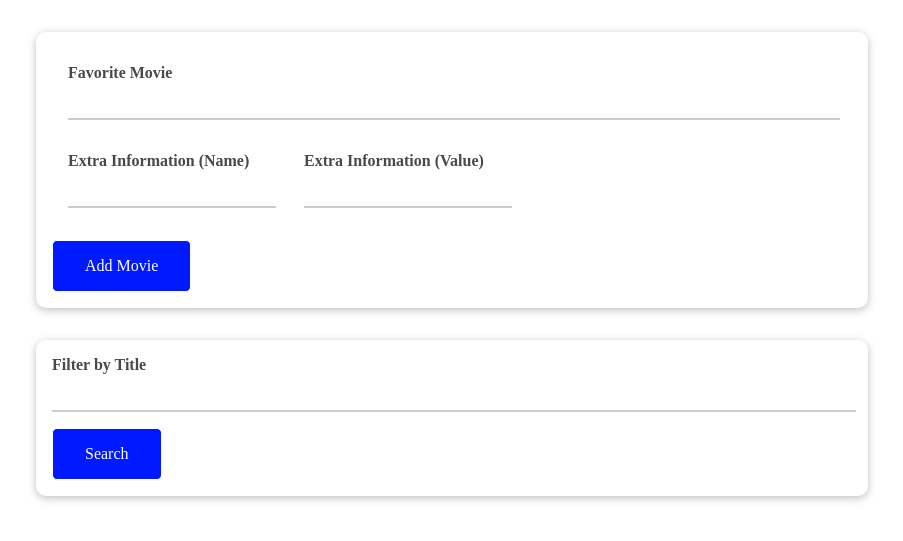
After one commit to SonuSRaj123/ManoRanjan, a Flask app: page /wish in a window 1280 px wide. The commit adds this page. Shown: the top 541 px of the page, without its empty margins (188-1091 px from the left). Run offline with Flask 2, Linux system fonts and the light colour scheme; parts of the project's set-up code (start-up, migrations or seed data) failed here and were passed over.

Commit message:
make it better

```diff
--- a/main.py
+++ b/main.py
@@ -42,6 +42,10 @@ def index():
 @app.route("/timeline")
 def timeline():
     return render_template('timeline.html')
+@app.route("/wish")
+def wish():
+    return render_template('wishlist.html')
+
 @app.route("/home")
 def home():
     suggestions = get_suggestions()
--- /dev/null
+++ b/static/wish.css
@@ -0,0 +1,79 @@
+label {
+    font-weight: bold;
+    display: block;
+    color: #494949;
+  }
+
+  input {
+    font: inherit;
+    border: none;
+    border-bottom: 2px solid #ccc;
+    color: #494949;
+    width: 100%;
+    display: block;
+    margin: 1rem 0;
+  }
+
+  input:focus {
+    outline: none;
+    border-color: #001aff;
+  }
+
+  button {
+    font: inherit;
+    border: 1px solid ;
+    color: white;
+    padding: 1rem 2rem;
+    border-radius: 5px;
+    background: #001aff;
+    cursor: pointer;
+  }
+
+  button:focus {
+    outline: none;
+  }
+
+  button:hover,
+  button:active {
+    background: #001aff;
+    border-color: #001aff;
+  }
+
+  .card {
+    padding: 1rem;
+    border-radius: 10px;
+    box-shadow: 0 2px 8px rgba(0, 0, 0, 0.26);
+  }
+
+  .inline-controls {
+    display: flex;
+  }
+
+  .control {
+    margin: 1rem;
+  }
+
+  #user-input,
+  #movie-list,
+  #filter {
+    width: 50rem;
+    max-width: 90%;
+    margin: 2rem auto;
+  }
+
+  #movie-list {
+    display: none;
+    list-style: none;
+    padding: 1rem;
+  }
+
+  #movie-list.visible {
+    display: block;
+  }
+
+  #movie-list li {
+    margin: 1rem;
+    color: #001aff;
+    font-weight: bold;
+    font-size: 1.5rem;
+  }
--- /dev/null
+++ b/static/wish.js
@@ -0,0 +1,81 @@
+const addMovieBtn = document.getElementById("add-movie-btn");
+const searchMovieBtn = document.getElementById("search-btn");
+const movies = [];
+
+// Default value of filtered if not exist is ""
+const renderMovies = (filter = "") => {
+  const movieList = document.getElementById("movie-list");
+
+  if (movies.length === 0) {
+    movieList.classList.remove("visible");
+    return;
+  } else {
+    movieList.classList.add("visible");
+  }
+
+  movieList.innerHTML = "";
+
+  // If filter is falsy filteredMovies equal all movies else equal to filter
+  const filteredMovies = !filter
+    ? movies
+    : movies.filter((movie) => {
+        return movie.info.title.includes(filter);
+      }
+    );
+
+  filteredMovies.forEach((movie) => {
+    const movieElement = document.createElement("li");
+    let text = movie.info.title + " - ";
+    // Output dynamic extraName
+    for (let key in movie.info) {
+      if (key !== "title") {
+        text += `${key}: ${movie.info[key]}`;
+      }
+    }
+    movieElement.textContent = text;
+    movieList.appendChild(movieElement);
+  });
+};
+
+const searchMovieHandler = () => {
+  const filteredValue = document.getElementById("filter-title").value;
+  renderMovies(filteredValue);
+};
+
+const addMovieHandler = () => {
+  const title = document.getElementById("title").value;
+  const extraName = document.getElementById("extra-name").value;
+  const extraValue = document.getElementById("extra-value").value;
+
+  if (
+    title.trim() === "" ||
+    extraName.trim() === "" ||
+    extraValue.trim() === ""
+  ) {
+    alert("Title, Extra name and Extra value should not be empty!");
+    return;
+  }
+
+  const newMovie = {
+    info: {
+      title: title,
+      // Use [] for dynamic extraName
+      [extraName]: extraValue,
+    },
+    id: Math.random(),
+  };
+
+  movies.push(newMovie);
+  clearInputs();
+  renderMovies();
+};
+
+const clearInputs = () => {
+  const userInputs = document.querySelectorAll("input");
+  for (let userInput of userInputs) {
+    userInput.value = "";
+  }
+};
+
+addMovieBtn.addEventListener("click", addMovieHandler);
+searchMovieBtn.addEventListener("click", searchMovieHandler);
--- /dev/null
+++ b/templates/wishlist.html
@@ -0,0 +1,40 @@
+<!DOCTYPE html>
+<html lang="en">
+<head>
+    <meta charset="UTF-8">
+    <meta http-equiv="X-UA-Compatible" content="IE=edge">
+    <meta name="viewport" content="width=device-width, initial-scale=1.0">
+    <title>Document</title>
+<link rel="stylesheet" href="/static/wish.css">
+</head>
+<body>
+    <section id="user-input" class="card">
+        <div class="control">
+           <label for="title">Favorite Movie</label>
+           <input type="text" id="title" />
+        </div>
+        <!-- Extra Informations -->
+        <div class="inline-controls">
+           <div class="control">
+              <label for="extra-name">Extra Information (Name)</label>
+              <input type="text" id="extra-name" />
+           </div>
+           <div class="control">
+              <label for="extra-value">Extra Information (Value)</label>
+              <input type="text" id="extra-value" />
+           </div>
+        </div>
+        <!-- Add movie -->
+        <button id="add-movie-btn">Add Movie</button>
+     </section>
+     <!-- Filter movie -->
+     <section id="filter" class="card">
+        <label for="filter-title">Filter by Title</label>
+        <input type="text" id="filter-title" />
+        <button id="search-btn">Search</button>
+     </section>
+     <!-- Movie list -->
+     <ul id="movie-list" class="card"></ul>
+<script src="/static/wish.js"></script>
+</body>
+</html>
```
Also changed, not shown: static/timeline.css (+2 -7 lines), templates/index.html (+5 -4 lines), static/backgrounds.png (added).
